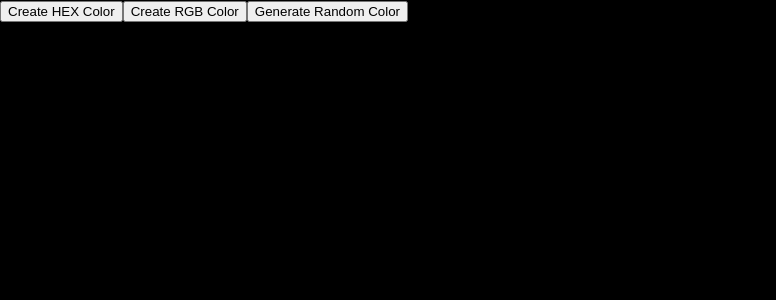
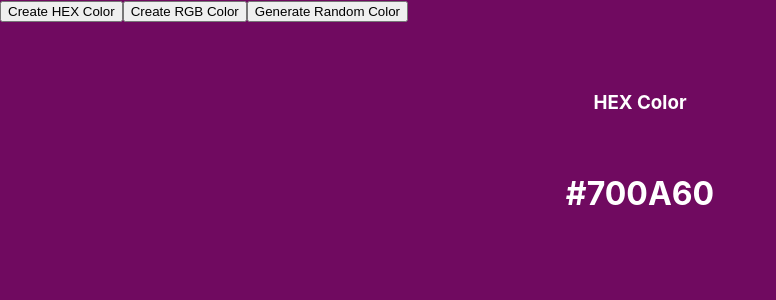
Before and after one commit to 6410615121/my-beginner-react-projects, a React (Create React App) app: page / in a window 1280 px wide. Shown: the top 300 px of the page, without its empty margins (0-776 px from the left). Built offline with nearby package versions, Linux system fonts and the light colour scheme.

Commit message:
update random color

```diff
--- a/src/App.js
+++ b/src/App.js
@@ -1,4 +1,4 @@
-import Accordion from "./components/Accordion";
+// import Accordion from "./components/Accordion";
 import RandomColor from "./components/random-color";
 
 function App() {
--- a/src/components/Accordion/styles.css
+++ b/src/components/Accordion/styles.css
@@ -4,7 +4,6 @@
     padding: 10px;
     height: 100vh;
     width: 100vw;
-    justify-content: start;
     align-items: center;
     gap: 20px;
 }
--- a/src/components/random-color/index.jsx
+++ b/src/components/random-color/index.jsx
@@ -1,4 +1,4 @@
-import { useState } from "react";
+import { useEffect, useState } from "react";
 
 export default function RandomColor() {
   const [typeOfColor, setTypeOfColor] = useState("hex");
@@ -19,6 +19,11 @@ export default function RandomColor() {
     console.log(hexColor);
     setColor(hexColor);
   }
+
+  useEffect(() => {
+    if (typeOfColor === "rgb") handleCreateRandomRgbColor();
+    else handleCreateRandomHexColor(); // eslint-disable-next-line
+  }, [typeOfColor]);
 
   function handleCreateRandomRgbColor() {
     const r = randomColorUtility(256);
@@ -49,6 +54,20 @@ export default function RandomColor() {
       >
         Generate Random Color
       </button>
+      <div
+        style={{
+          display: "flex",
+          justifyContent: "center",
+          alignItems: "center",
+          color: "#fff",
+          marginTop: "50px",
+          flexDirection: "column",
+          gap: "20px",
+        }}
+      >
+        <h3>{typeOfColor === "rgb" ? "RGB Color" : "HEX Color"}</h3>
+        <h1>{color}</h1>
+      </div>
     </div>
   );
 }
```
